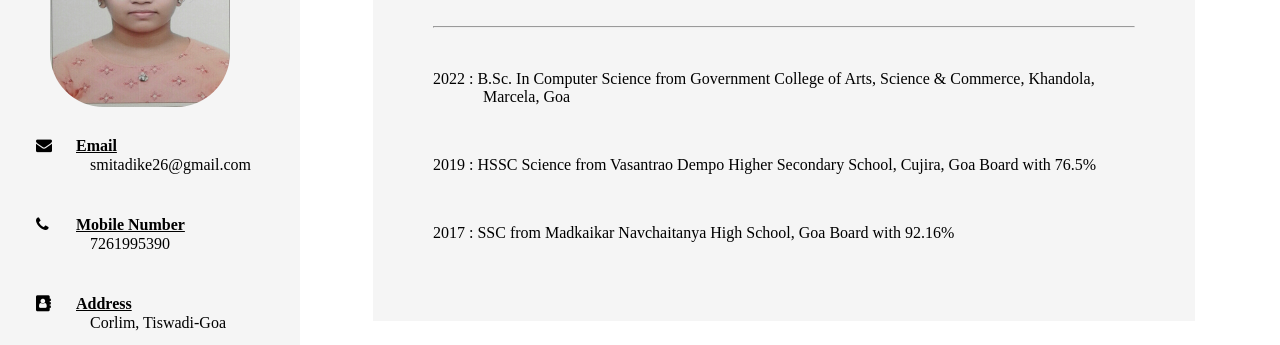
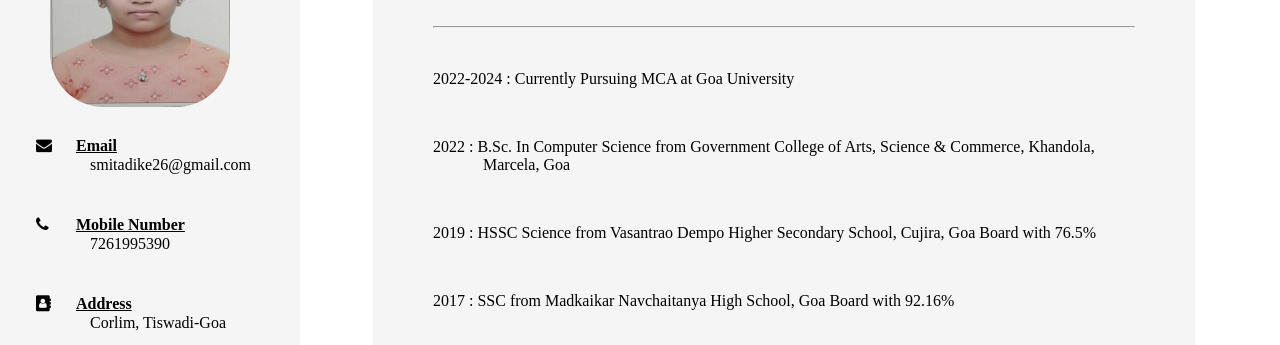
Before and after one commit to smita136/2211_Web-Development, a plain HTML site: page index.html in a window 1280 px wide. Shown: the part 143-488 px from the top of the page. Drawn offline with Linux system fonts and the light colour scheme.

Commit message:
Update index.html

```diff
--- a/index.html
+++ b/index.html
@@ -87,6 +87,8 @@
             <p style="margin-left: 60px; padding-top: 40px; font-size: 2em;"><u><b>Education</b></u></p>
             <hr style="margin-left: 60px; margin-right: 60px;">
             <br>
+            <p style="margin-left: 60px; margin-right: 60px; font-size: 1em;"> 2022-2024 : Currently Pursuing MCA at Goa University</p>
+            <br>
             <p style="margin-left: 60px; margin-right: 60px; font-size: 1em;"> 2022 : B.Sc. In Computer Science from Government College of Arts, Science & Commerce, Khandola, Marcela, Goa</p>
             <br>
             <p style="margin-left: 60px; margin-right: 60px; font-size: 1em;"> 2019 : HSSC Science from Vasantrao Dempo Higher Secondary School, Cujira, Goa Board with 76.5%</p>
```
